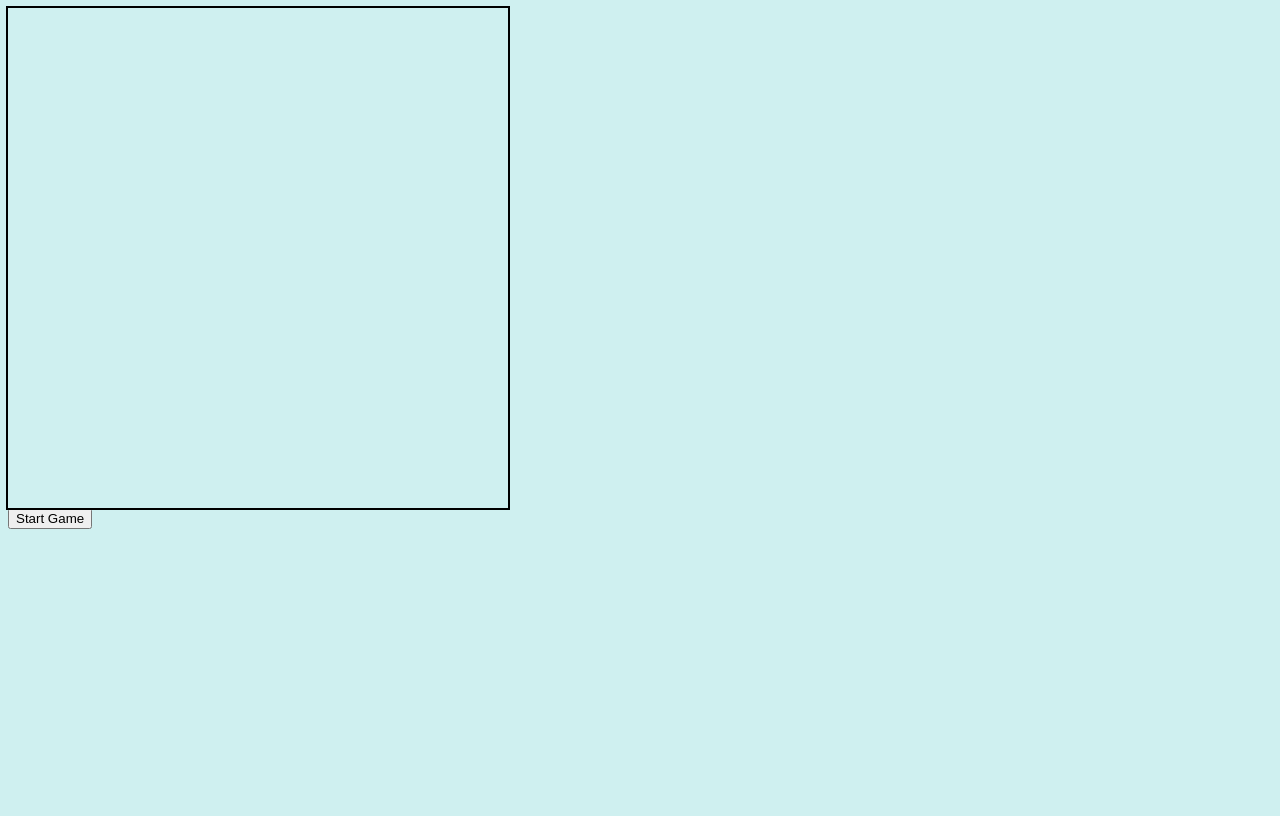
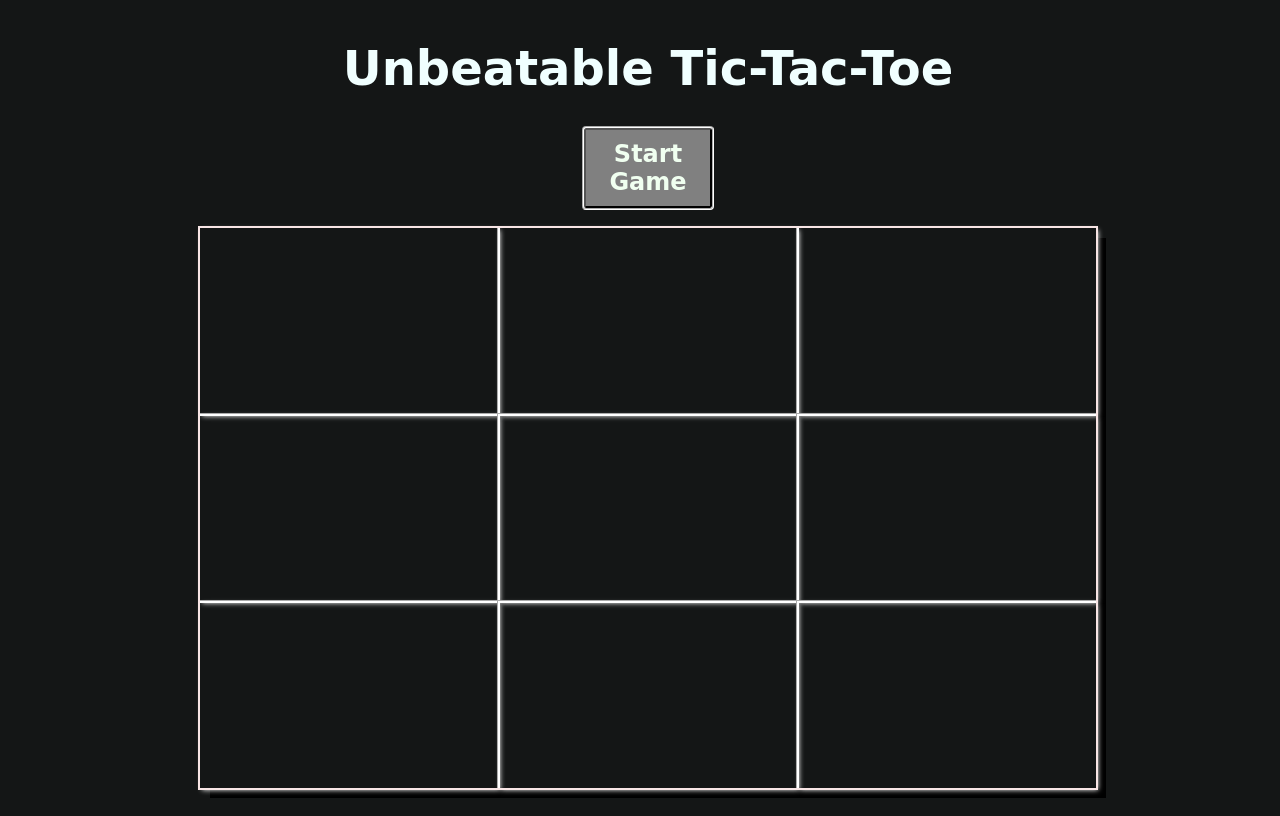
Before and after one commit to Ambz2/Tic-Tac-Toe, a plain HTML site: page index.html in a window 1280 px wide. Drawn offline with Linux system fonts and the light colour scheme; a web font is replaced by a local one.

Commit message:
fixed grids from expainding, added new css, and started working on a game over screen

```diff
--- a/index.css
+++ b/index.css
@@ -1,33 +1,100 @@
+@import url(https://fonts.googleapis.com/css?family=Walter+Turncoat);
+
 body {
     height:100vh;
-    background-color: rgb(207, 240, 240);
+    width:100vw;
+    background-color: rgb(20, 22, 22);
+    display: flex;
+    flex-direction: column;
+    align-items: center;
+    font-family: "Walter Turncoat", cursive;
+    min-height:auto;
+
+}
+
+h1 {
+    text-align: center;
+    font-size: 300%;
+    color:azure;
 }
 
 .container {
-    width: 500px;
-    height:500px;
+    width: 70%;
+    height:70%;
     display:grid;
     grid-gap:1px;
-    grid-template-columns: repeat(3, 1fr);
-    outline: 2px solid black;
+    grid-template-columns: 1fr 1fr 1fr;
+    grid-template-rows: 1fr 1fr 1fr;
+    outline: 2px solid rgb(248, 229, 229);
+    margin:20px;
+    box-shadow: 10px 10px;
+    min-height: 33%;
+    overflow:none;
+
+    white-space: nowrap;
 }
 
 .cell {
-    padding:10px;
     display: flex;
     justify-content:center;
     align-items: center;
-    font-size:100px;
+    font-size:72px;
+    outline: 2px groove white;
+    box-shadow: 2px 2px 5px white;
+    color:white;
+    padding:0;
+    overflow:none;
+
 }
 
 .modal {
     background-color: white;
     z-index: 9;
-    padding: 1%;
+    padding: 10%;
     position: absolute;
     display:none;
     flex-wrap:wrap;
     gap:20px;
-    top:35%;
-    left:10%;
+    top:50%;
+    left:50%;
+    transform: translate(-50%, -50%);
+    border-radius: 25px;
 }
+
+.openmodal {
+    height: 10%;
+    width:10%;
+    background-color: grey;
+    outline: 2px groove white;
+    border-radius: 2px;
+    font-size:large;
+    font-family: "Walter Turncoat", cursive;
+    color:honeydew;
+    font-size: 24px;
+    font-weight:bolder;
+}
+
+#startgame, .closemodal {
+    width:30%;
+    height:100%;
+    background-color: black;
+    color:rgb(248, 229, 229);
+    font-family: "Walter Turncoat", cursive;
+    font-size: 24px;
+    border-radius: 10px;
+}
+
+.gameover {
+    background-color: white;
+    display:none;
+    border-radius: 8px;
+    position: absolute;
+    top:50%;
+    left:50%;
+    transform: translate(-50%, -50%);
+    padding: 10%;
+}
+
+.gameover > h1 {
+    color:black;
+}
--- a/index.html
+++ b/index.html
@@ -9,18 +9,20 @@
     <link rel="stylesheet" href="index.css">
 </head>
 <body>
+    <h1>Unbeatable Tic-Tac-Toe</h1>
+    <button class="openmodal">Start Game</button>
     <div class="container">
-        <div class="cell" data-coord="0,0"></div>
+        <div class="cell" data-coord="0,0">&nbsp</div>
         <div class="cell" data-coord="0,1"></div>
         <div class="cell" data-coord="0,2"></div>
-        <div class="cell" data-coord="1,0"></div>
+        <div class="cell" data-coord="1,0">&nbsp</div>
         <div class="cell" data-coord="1,1"></div>
-        <div class="cell" data-coord="1,2"></div>
-        <div class="cell" data-coord="2,0"></div>
+        <div class="cell" data-coord="1,2">&nbsp</div>
+        <div class="cell" data-coord="2,0">&nbsp</div>
         <div class="cell" data-coord="2,1"></div>
         <div class="cell" data-coord="2,2"></div>
     </div>
-    <button class="openmodal">Start Game</button>
+
     <div class="modal">
         <label for="name1">Player 1</label>
         <input type="text" name="name1" id="name1">
@@ -33,5 +35,10 @@
         <button id="startgame">Start</button>
         <button class="closemodal">Close</button>
     </div>
+    <div class="gameover">
+        <h1>Game Over!</h1>
+        <h4></h4>
+        <button id="tryagain">Try Again?</button>
+    </div>
 </body>
 </html>
--- a/index.js
+++ b/index.js
@@ -18,6 +18,7 @@ const gameBoard = (function() {
             updateDisplay()
             gameController.nextTurn()
             checkWins()
+
         }
     }
 
@@ -96,6 +97,8 @@ const gameBoard = (function() {
             gameOver = true
         }
 
+        if (turn == 10) console.log(`It's a tie`)
+
     }
 
 
@@ -120,6 +123,7 @@ const Player = (name, mark) => {
 
 let playerOne
 let playerTwo
+let turn = 1
 
 const gameController  = (function() {
     const openModalBtn = document.querySelector('.openmodal')
@@ -146,9 +150,10 @@ const gameController  = (function() {
 
     startGameBtn.addEventListener('click', startGame)
 
-    let turn = 1
+
     const nextTurn = function()  {
         turn += 1
+        return turn
     }
 
     const resetTurn = function() {
@@ -163,7 +168,7 @@ const gameController  = (function() {
             return 'playerTwo'
         }
     }
-    return {checkTurn, nextTurn}
+    return {checkTurn, nextTurn, turn}
 
 
 })()
```
